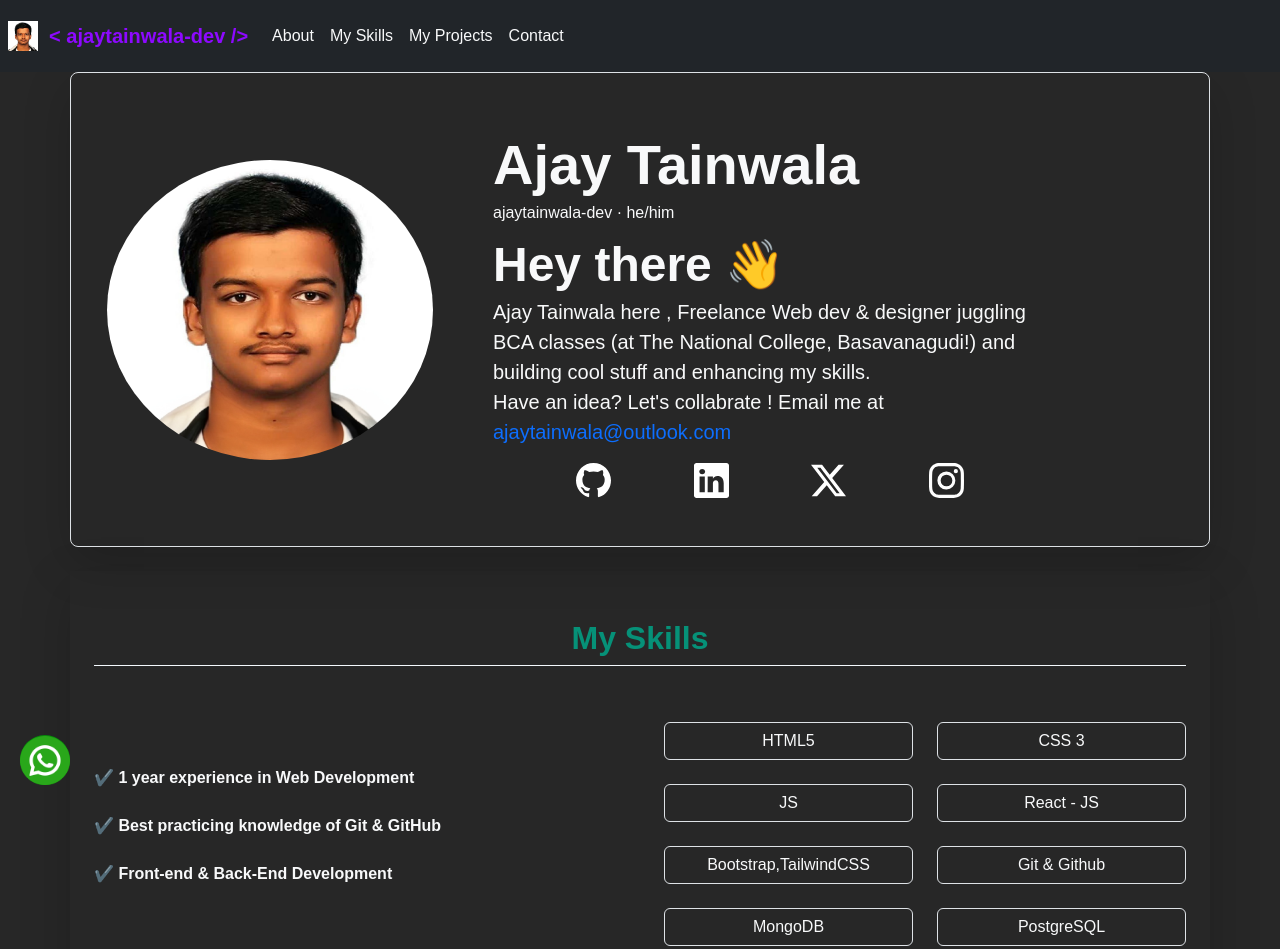
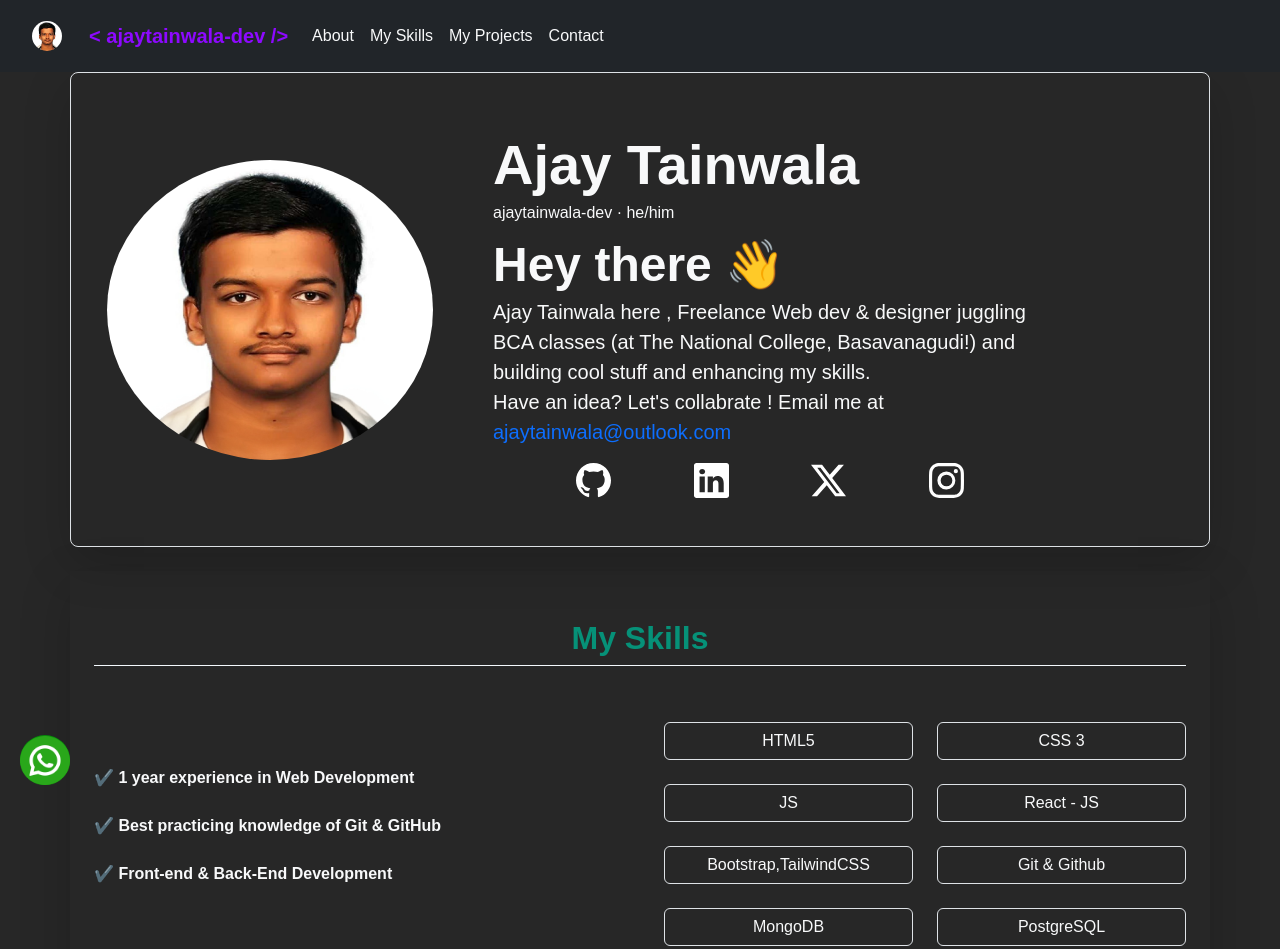
Before and after one commit to ajaytainwala-dev/ajaytainwala-dev, a plain HTML site: page index.html in a window 1280 px wide. Shown: the top 949 px of the page. Drawn offline with nearby package versions, Linux system fonts and the light colour scheme.

Commit message:
Update index.html

```diff
--- a/index.html
+++ b/index.html
@@ -17,8 +17,8 @@
 
 <body>
     <nav class="navbar navbar-expand-lg bg-body-dark bg-dark sticky-top">
-        <div class="container-fluid p-2">
-          <img src="./112249783.png" style="height:30px;width:auto;">
+        <div class="container-fluid p-2 mx-2">
+          <img class="mx-3" src="./112249783.png" style="height:30px;width:auto;border-radius:50%;">
             <a class="navbar-brand text-center name" href="/"> &nbsp; &lt; ajaytainwala-dev /&gt;</a>
 
 
@@ -259,7 +259,7 @@
         };
 
         function scrollFunction() {
-            if (document.body.scrollTop > 250 || document.documentElement.scrollTop > 250) {
+            if (document.body.scrollTop > 400 || document.documentElement.scrollTop > 400) {
                 mybutton.style.display = "block";
             } else {
                 mybutton.style.display = "none";
```
